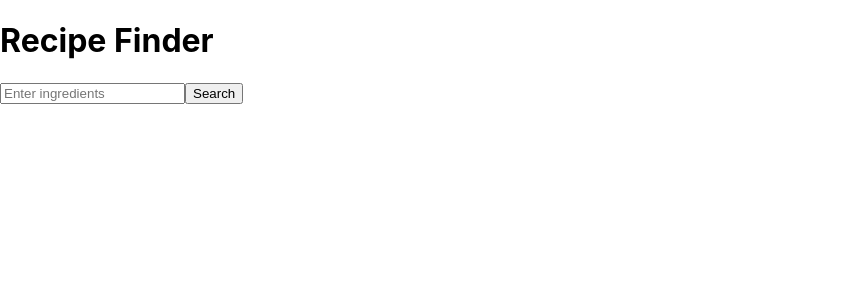
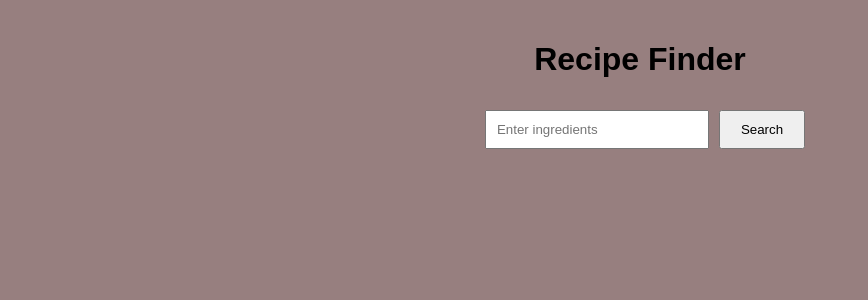
Before and after one commit to tahesha/QuickBites, a React (Create React App) app: page / in a window 1280 px wide. Shown: the top 300 px of the page, without its empty margins (0-868 px from the left). Built offline with nearby package versions, Linux system fonts and the light colour scheme.

Commit message:
Added styling

```diff
--- a/src/index.css
+++ b/src/index.css
@@ -1,13 +1,30 @@
 body {
+  font-family: Arial, sans-serif;
+  text-align: center;
   margin: 0;
-  font-family: -apple-system, BlinkMacSystemFont, 'Segoe UI', 'Roboto', 'Oxygen',
-    'Ubuntu', 'Cantarell', 'Fira Sans', 'Droid Sans', 'Helvetica Neue',
-    sans-serif;
-  -webkit-font-smoothing: antialiased;
-  -moz-osx-font-smoothing: grayscale;
+  padding: 0;
+  background-color: #977f7f;
 }
 
-code {
-  font-family: source-code-pro, Menlo, Monaco, Consolas, 'Courier New',
-    monospace;
+.App {
+  padding: 20px;
 }
+
+input {
+  padding: 10px;
+  margin: 10px;
+  width: 200px;
+}
+
+button {
+  padding: 10px 20px;
+}
+
+img {
+  max-width: 100%;
+  height: auto;
+}
+
+h2 {
+  font-size: 20px;
+}
```
